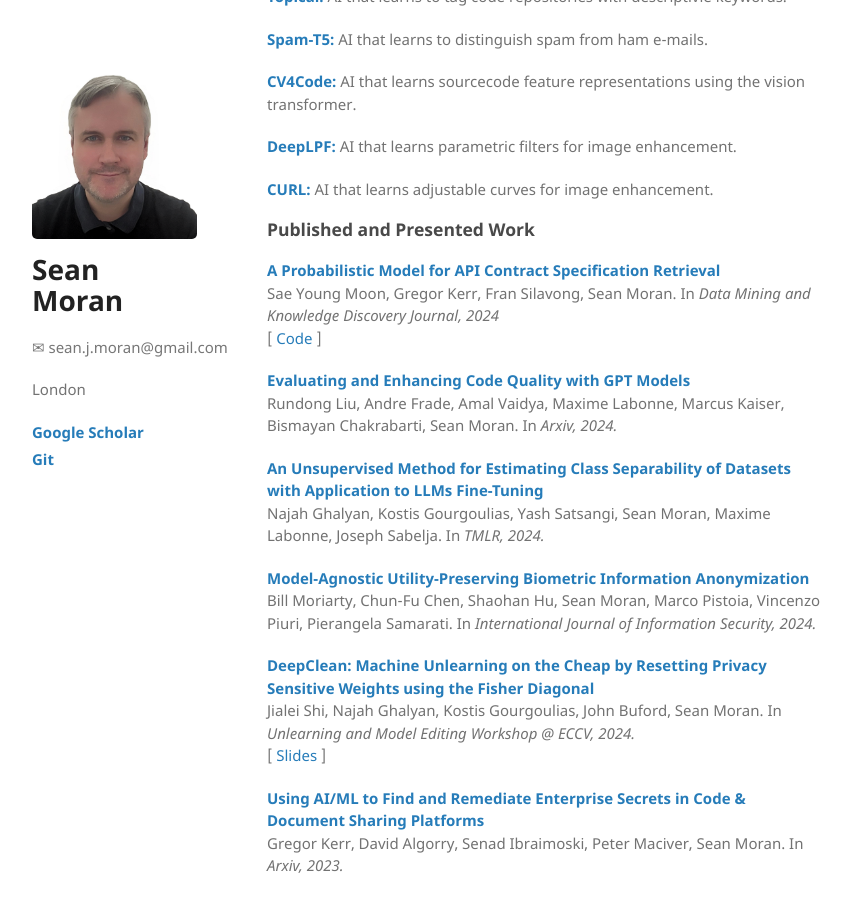
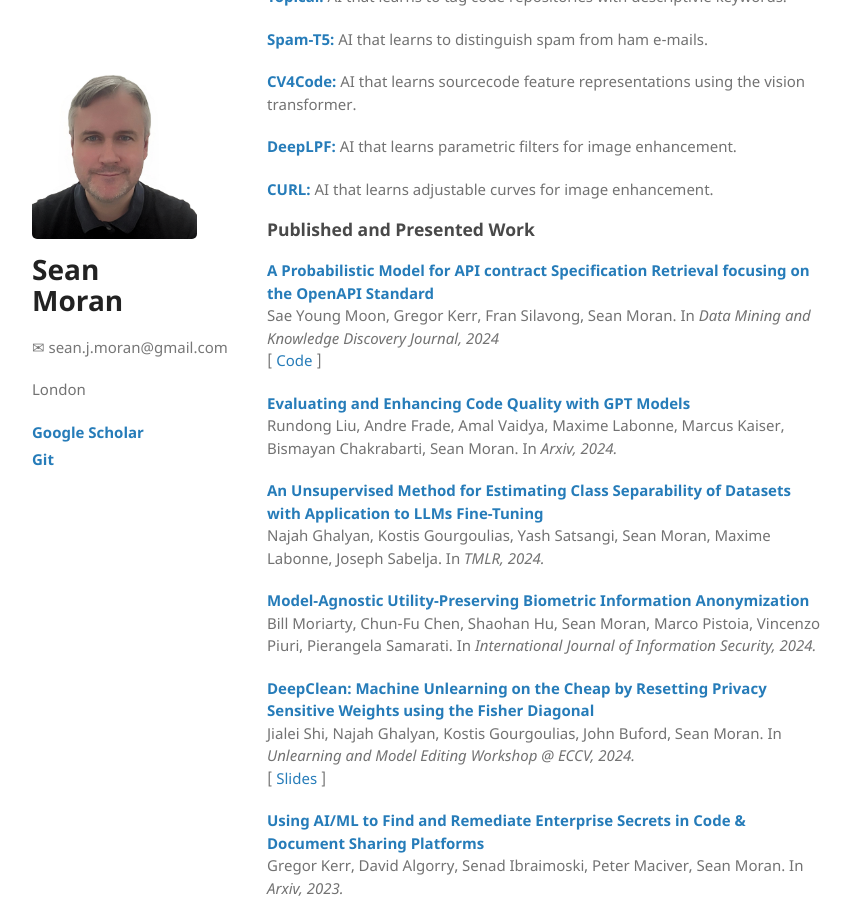
Before and after one commit to sjmoran/sjmoran.github.io, a Jekyll site: the page built from index.html, in a window 1280 px wide and 900 px high, scrolled down 1403 px. Shown: the whole window, without its empty margins (26-877 px from the left). Built offline with Jekyll 4.4.1, drawn with Linux system fonts in a browser that asks for light colours.

Commit message:
Update index.html

```diff
--- a/index.html
+++ b/index.html
@@ -65,7 +65,7 @@ I'm an <a target="_blank" href="https://www.credly.com/badges/5efe6984-20c8-4222
 
 </p><h3 id="published-and-presented-work">Published and Presented Work</h3>
 
-<p><strong><a target="_blank" href="http://doi.acm.org?doi=3643665.3648049">A Probabilistic Model for API Contract Specification Retrieval
+<p><strong><a target="_blank" href="https://rdcu.be/dZ9Wv">A Probabilistic Model for API contract Specification Retrieval focusing on the OpenAPI Standard
 </a></strong><br />Sae Young Moon, Gregor Kerr, Fran Silavong, Sean Moran. In <em>Data Mining and Knowledge Discovery Journal, 2024</em><br />
 [ <a target="_blank" href="https://github.com/jpmorganchase/api-miner">Code</a> ]  </p>
 
```
